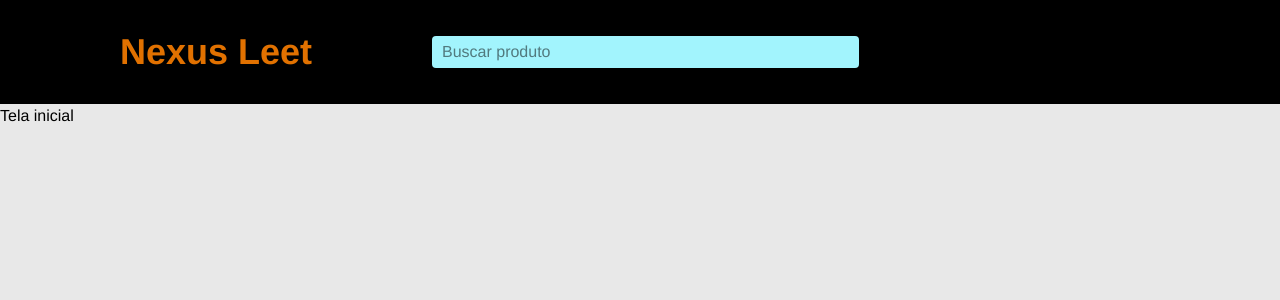
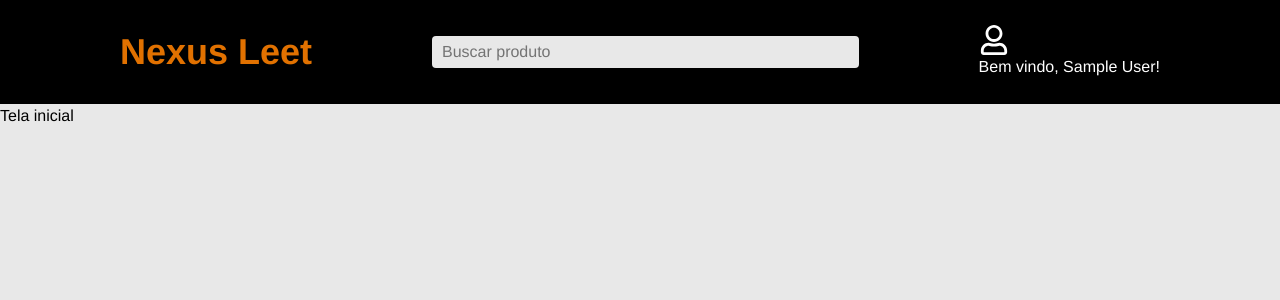
Before and after one commit to gustavocarvalho-ra/NextJs-NexusLeet, a Next.js app: page / in a window 1280 px wide. Shown: the top 300 px of the page. Built offline with nearby package versions, Linux system fonts and the light colour scheme; no server answers; sample sign-in values are in the browser's storage.

Commit message:
style: update input background color

```diff
--- a/src/app/components/Header/index.tsx
+++ b/src/app/components/Header/index.tsx
@@ -40,9 +40,12 @@ export default async function Header() {
         Nexus Leet
       </Link>
 
-      <input placeholder='Buscar produto' className='bg-cyan-200 w-1/3 h-8 pl-2.5 text-black font-medium rounded-sm'/>
+      <input placeholder='Buscar produto' className='bg-(--color-sec) w-1/3 h-8 pl-2.5 text-black font-medium rounded-sm'/>
 
-      <Link href={"/my-account/user"}>Bem vindo, {session.user?.name}!</Link>
+      <Link className='text-white' href={"/my-account/user"}>
+        <FaRegUser className='text-3xl' />
+        Bem vindo, {session.user?.name}!
+      </Link>
     </div>
   )
 }
```
Also changed, not shown: 1 other file (tests, documents, lock files or other folders).
